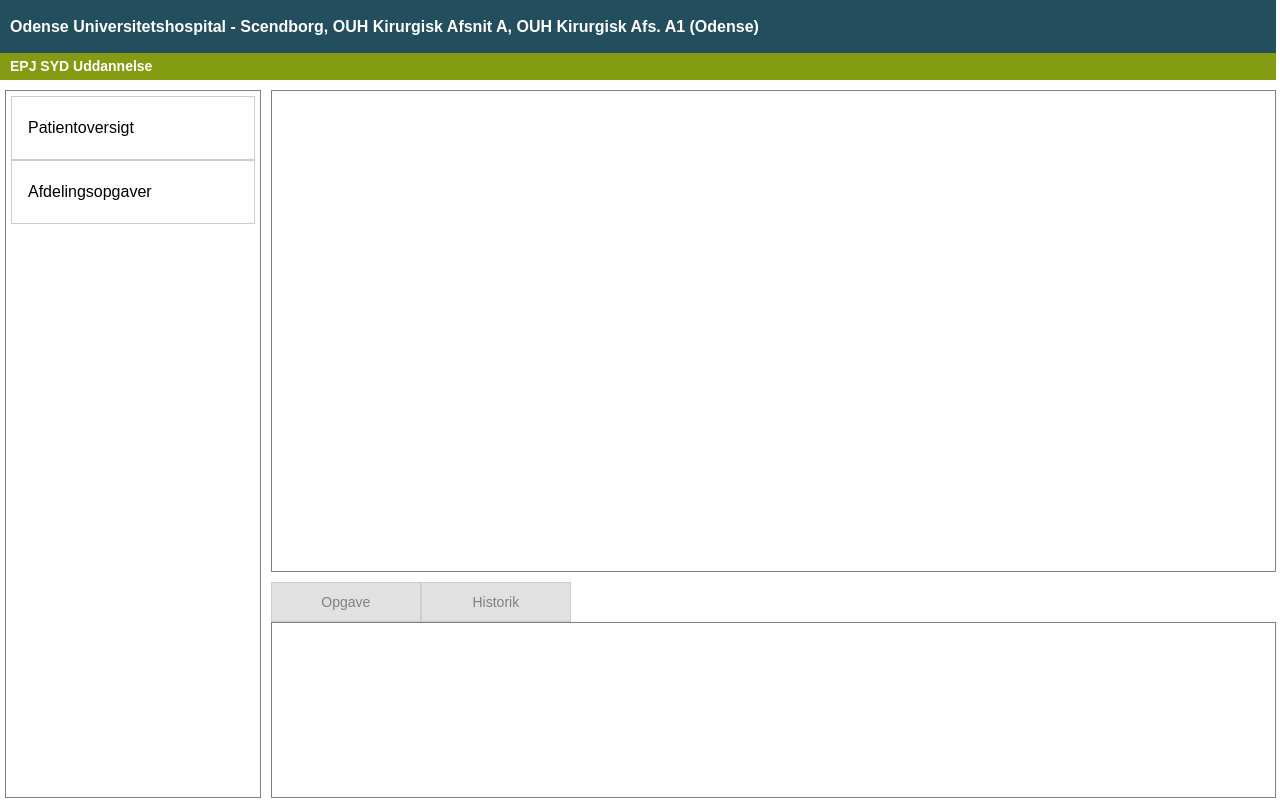
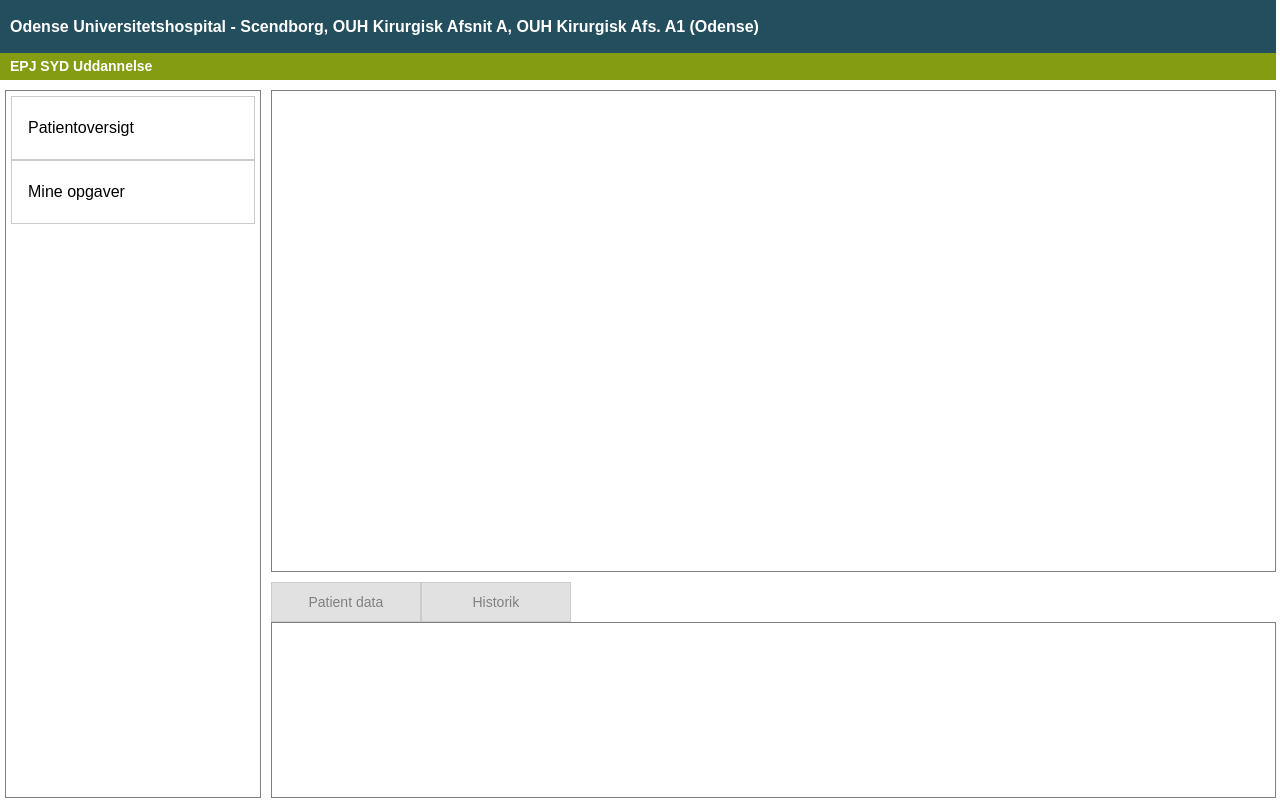
Before and after one commit to rubenbaskaran/epj-syd-extension, a React (Create React App) app: page / in a window 1280 px wide. Built offline with nearby package versions, Linux system fonts and the light colour scheme.

Commit message:
renamed files and added todos

```diff
--- a/src/AfdelingsopgaverMenuContent.js
+++ /dev/null
@@ -1,12 +0,0 @@
-import React from "react";
-import "./App.css";
-
-function AfdelingsopgaverMenuContent() {
-  return (
-    <div>
-      <h2>Afdelingsopgaver</h2>
-    </div>
-  );
-}
-
-export default AfdelingsopgaverMenuContent;
--- a/src/App.js
+++ b/src/App.js
@@ -1,9 +1,11 @@
 import React from "react";
 import "./App.css";
 import PatientoversigtMenuContent from "./PatientoversigtMenuContent";
-import AfdelingsopgaverMenuContent from "./AfdelingsopgaverMenuContent";
-import OpgaveTabContent from "./OpgaveTabContent";
+import MineOpgaverMenuContent from "./MineOpgaverMenuContent";
+import PatientDataTabContent from "./PatientDataTabContent";
 import HistorikTabContent from "./HistorikTabContent";
+
+// TODO: Opret variabel til navnet på tab menuen til enten "Patient data" eller "Opgave" afhængig af "chosenMenuItem"
 
 function App() {
   const [chosenMenuItem, setChosenMenuItem] = React.useState(null);
@@ -90,10 +92,10 @@ function App() {
               Patientoversigt
             </button>
             <button
-              className={chosenMenuItem === "Afdelingsopgaver" ? "active" : ""}
-              onClick={() => setChosenMenuItem("Afdelingsopgaver")}
+              className={chosenMenuItem === "MineOpgaver" ? "active" : ""}
+              onClick={() => setChosenMenuItem("MineOpgaver")}
             >
-              Afdelingsopgaver
+              Mine opgaver
             </button>
           </div>
         </div>
@@ -120,9 +122,7 @@ function App() {
                   setChosenTableRow={setChosenTableRowData}
                 />
               )}
-              {chosenMenuItem === "Afdelingsopgaver" && (
-                <AfdelingsopgaverMenuContent />
-              )}
+              {chosenMenuItem === "MineOpgaver" && <MineOpgaverMenuContent />}
             </div>
           </div>
           <div
@@ -137,23 +137,23 @@ function App() {
             <div className="tab">
               <button
                 id="myBtn"
-                className={chosenTabItem === "London" ? "active" : ""}
-                onClick={() => setChosenTabItem("London")}
+                className={chosenTabItem === "LeftTab" ? "active" : ""}
+                onClick={() => setChosenTabItem("LeftTab")}
               >
-                Opgave
+                Patient data
               </button>
               <button
-                className={chosenTabItem === "Paris" ? "active" : ""}
-                onClick={() => setChosenTabItem("Paris")}
+                className={chosenTabItem === "RightTab" ? "active" : ""}
+                onClick={() => setChosenTabItem("RightTab")}
               >
                 Historik
               </button>
             </div>
             <div className="tabcontent">
-              {chosenTabItem === "London" && (
-                <OpgaveTabContent data={chosenTableRowData} />
+              {chosenTabItem === "LeftTab" && (
+                <PatientDataTabContent data={chosenTableRowData} />
               )}
-              {chosenTabItem === "Paris" && <HistorikTabContent />}
+              {chosenTabItem === "RightTab" && <HistorikTabContent />}
             </div>
           </div>
         </div>
--- a/src/HistorikTabContent.js
+++ b/src/HistorikTabContent.js
@@ -1,7 +1,7 @@
 import React from "react";
 import "./App.css";
 
-function ParisTabContent() {
+function HistorikTabContent() {
   return (
     <div>
       <h3>Historik</h3>
@@ -9,4 +9,4 @@ function ParisTabContent() {
   );
 }
 
-export default ParisTabContent;
+export default HistorikTabContent;
--- /dev/null
+++ b/src/MineOpgaverMenuContent.js
@@ -0,0 +1,16 @@
+import React from "react";
+import "./App.css";
+
+// TODO
+// - Tilføj tabel til "Mine opgaver" (copy-paste fra Patientoversigt)
+// - Vis dialog besked og opret list item i tabel under "Mine opgaver" hvis algoritme er positiv (onClick event på patientoversigt tabel)
+
+function MineOpgaverMenuContent() {
+  return (
+    <div>
+      <h2>Mine opgaver</h2>
+    </div>
+  );
+}
+
+export default MineOpgaverMenuContent;
--- a/src/OpgaveTabContent.js
+++ b/src/PatientDataTabContent.js
@@ -1,10 +1,10 @@
 import React from "react";
 import "./App.css";
 
-function LondonTabContent(props) {
+function PatientDataTabContent(props) {
   return (
     <div>
-      <h3>Opgave</h3>
+      <h3>Patient data</h3>
       <p>Firstname: {props?.data?.firstname ? props.data.firstname : ""}</p>
       <p>Lastname: {props?.data?.lastname ? props.data.lastname : ""}</p>
       <p>Points: {props?.data?.points ? props.data.points : ""}</p>
@@ -12,4 +12,4 @@ function LondonTabContent(props) {
   );
 }
 
-export default LondonTabContent;
+export default PatientDataTabContent;
--- a/src/PatientoversigtMenuContent.js
+++ b/src/PatientoversigtMenuContent.js
@@ -1,5 +1,10 @@
 import React from "react";
 import "./App.css";
+
+// TODO
+// - Ret tekst i patientoversigt tabel
+// - Tilføj gyldig data til hver patient
+// - Tilføj en 4. patient
 
 function PatientoversigtMenuContent(props) {
   React.useEffect(() => {
```
